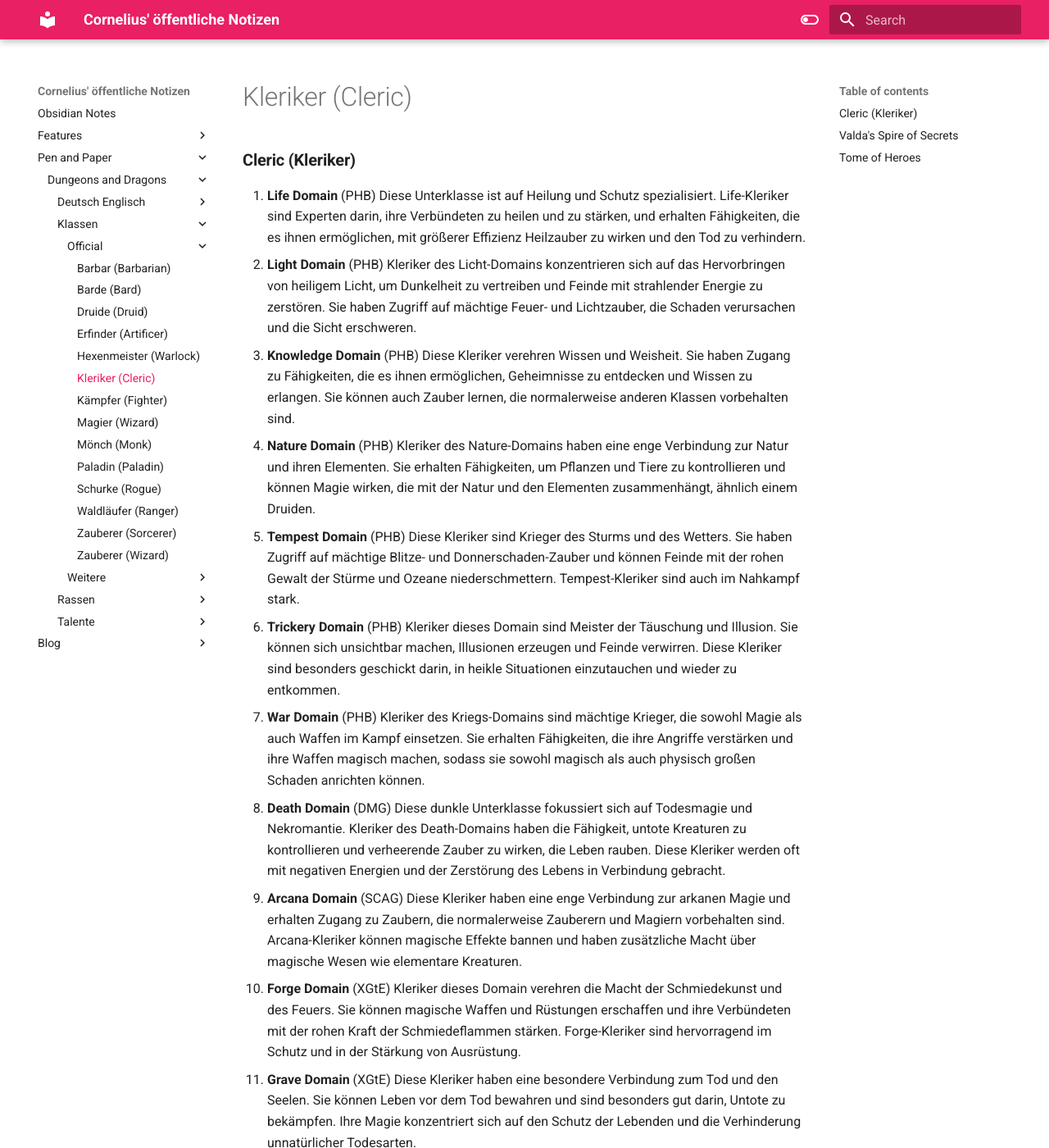
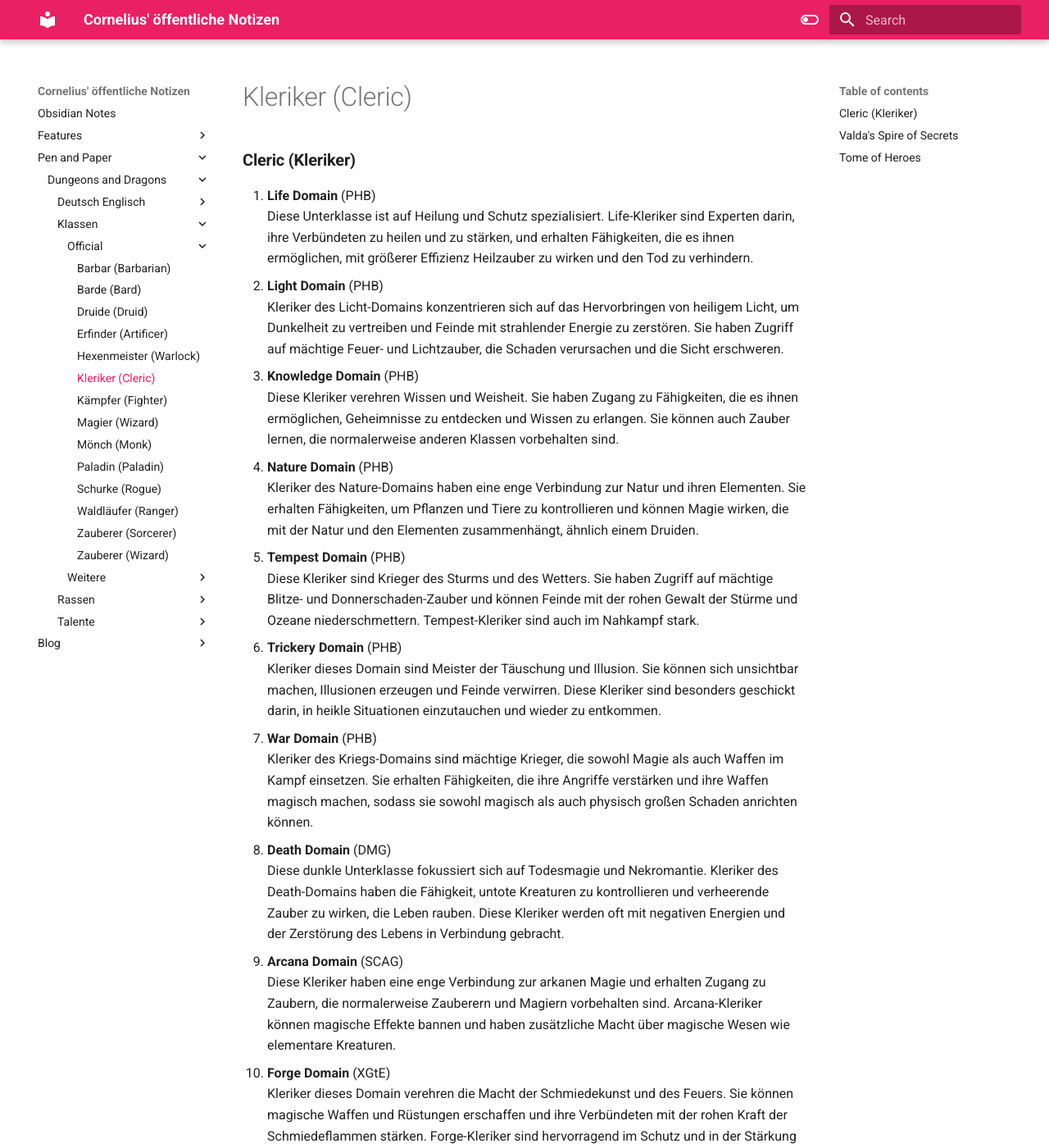
Before and after one commit to green-scorch/-green-scorch.github.io, an MkDocs documentation site: the page built from docs/Pen and Paper/Dungeons and Dragons/Klassen/Official/Kleriker (Cleric).md, in a window 1280 px wide and 1400 px high. Shown: the whole window at 82% size. Built offline with MkDocs 1.6.1 and Material for MkDocs 9.7.7, drawn with Linux system fonts in a browser that asks for light colours; some of the changed text lies outside the part shown.

Commit message:
Formatting

```diff
--- a/docs/Pen and Paper/Dungeons and Dragons/Klassen/Official/Kleriker (Cleric).md
+++ b/docs/Pen and Paper/Dungeons and Dragons/Klassen/Official/Kleriker (Cleric).md
@@ -1,87 +1,87 @@
 
 ### **Cleric (Kleriker)**
 
-1. **Life Domain** (PHB)
+1. **Life Domain** (PHB)<br/>
    Diese Unterklasse ist auf Heilung und Schutz spezialisiert. Life-Kleriker sind Experten darin, ihre Verbündeten zu heilen und zu stärken, und erhalten Fähigkeiten, die es ihnen ermöglichen, mit größerer Effizienz Heilzauber zu wirken und den Tod zu verhindern.
     <br/>
-2. **Light Domain** (PHB)
+2. **Light Domain** (PHB)<br/>
    Kleriker des Licht-Domains konzentrieren sich auf das Hervorbringen von heiligem Licht, um Dunkelheit zu vertreiben und Feinde mit strahlender Energie zu zerstören. Sie haben Zugriff auf mächtige Feuer- und Lichtzauber, die Schaden verursachen und die Sicht erschweren.
     <br/>
-3. **Knowledge Domain** (PHB)
+3. **Knowledge Domain** (PHB)<br/>
    Diese Kleriker verehren Wissen und Weisheit. Sie haben Zugang zu Fähigkeiten, die es ihnen ermöglichen, Geheimnisse zu entdecken und Wissen zu erlangen. Sie können auch Zauber lernen, die normalerweise anderen Klassen vorbehalten sind.
     <br/>
-4. **Nature Domain** (PHB)
+4. **Nature Domain** (PHB)<br/>
    Kleriker des Nature-Domains haben eine enge Verbindung zur Natur und ihren Elementen. Sie erhalten Fähigkeiten, um Pflanzen und Tiere zu kontrollieren und können Magie wirken, die mit der Natur und den Elementen zusammenhängt, ähnlich einem Druiden.
     <br/>
-5. **Tempest Domain** (PHB)
+5. **Tempest Domain** (PHB)<br/>
    Diese Kleriker sind Krieger des Sturms und des Wetters. Sie haben Zugriff auf mächtige Blitze- und Donnerschaden-Zauber und können Feinde mit der rohen Gewalt der Stürme und Ozeane niederschmettern. Tempest-Kleriker sind auch im Nahkampf stark.
     <br/>
-6. **Trickery Domain** (PHB)
+6. **Trickery Domain** (PHB)<br/>
    Kleriker dieses Domain sind Meister der Täuschung und Illusion. Sie können sich unsichtbar machen, Illusionen erzeugen und Feinde verwirren. Diese Kleriker sind besonders geschickt darin, in heikle Situationen einzutauchen und wieder zu entkommen.
     <br/>
-7. **War Domain** (PHB)
+7. **War Domain** (PHB)<br/>
    Kleriker des Kriegs-Domains sind mächtige Krieger, die sowohl Magie als auch Waffen im Kampf einsetzen. Sie erhalten Fähigkeiten, die ihre Angriffe verstärken und ihre Waffen magisch machen, sodass sie sowohl magisch als auch physisch großen Schaden anrichten können.
     <br/>
-8. **Death Domain** (DMG)
+8. **Death Domain** (DMG)<br/>
    Diese dunkle Unterklasse fokussiert sich auf Todesmagie und Nekromantie. Kleriker des Death-Domains haben die Fähigkeit, untote Kreaturen zu kontrollieren und verheerende Zauber zu wirken, die Leben rauben. Diese Kleriker werden oft mit negativen Energien und der Zerstörung des Lebens in Verbindung gebracht.
     <br/>
-9. **Arcana Domain** (SCAG)
+9. **Arcana Domain** (SCAG)<br/>
    Diese Kleriker haben eine enge Verbindung zur arkanen Magie und erhalten Zugang zu Zaubern, die normalerweise Zauberern und Magiern vorbehalten sind. Arcana-Kleriker können magische Effekte bannen und haben zusätzliche Macht über magische Wesen wie elementare Kreaturen.
     <br/>
-10. **Forge Domain** (XGtE)
+10. **Forge Domain** (XGtE)<br/>
     Kleriker dieses Domain verehren die Macht der Schmiedekunst und des Feuers. Sie können magische Waffen und Rüstungen erschaffen und ihre Verbündeten mit der rohen Kraft der Schmiedeflammen stärken. Forge-Kleriker sind hervorragend im Schutz und in der Stärkung von Ausrüstung.
     <br/>
-11. **Grave Domain** (XGtE)
+11. **Grave Domain** (XGtE)<br/>
     Diese Kleriker haben eine besondere Verbindung zum Tod und den Seelen. Sie können Leben vor dem Tod bewahren und sind besonders gut darin, Untote zu bekämpfen. Ihre Magie konzentriert sich auf den Schutz der Lebenden und die Verhinderung unnatürlicher Todesarten.
     <br/>
-12. **Order Domain** (TCoE)
+12. **Order Domain** (TCoE)<br/>
     Kleriker dieses Domain sind Verfechter von Gesetzen und Ordnung. Sie nutzen ihre Magie, um ihre Verbündeten zu inspirieren und Feinde zu unterdrücken. Sie können Verbündete stärken, indem sie ihnen den Befehl geben, zu handeln, und Feinde zwingen, ihre Befehle zu befolgen.
     <br/>
-13. **Peace Domain** (TCoE)
+13. **Peace Domain** (TCoE)<br/>
     Kleriker des Friedens-Domains fokussieren sich auf Heilung, Unterstützung und Diplomatie. Sie haben die Fähigkeit, Konflikte zu schlichten und Verbündete auf wundersame Weise zu heilen. Ihre Magie stärkt ihre Verbündeten und schützt sie vor Schaden.
     <br/>
-14. **Twilight Domain** (TCoE)
+14. **Twilight Domain** (TCoE)<br/>
     Kleriker dieser Unterklasse haben eine enge Verbindung zur Dämmerung und dem Gleichgewicht zwischen Licht und Dunkelheit. Sie können magische Dunkelheit erzeugen und Feinde mit nächtlicher Macht überwältigen, während sie gleichzeitig Verbündete in der Dunkelheit schützen.
     <br/>
 
 
 ### **Valda's Spire of Secrets**
 
-1. **Destruction Domain**
+1. **Destruction Domain**  <br/>
     Kleriker dieses Domänenpfades verehren Götter der Zerstörung, die auf das Brechen und Zerschlagen der Schöpfung fokussiert sind. Sie nutzen zerstörerische Magie, um Gebäude einzureißen, Städte in Schutt zu legen und ihre Feinde mit Blitz und Feuer zu vernichten. Diese Kleriker setzen auf rohe, unbändige Gewalt und sind Meister der Entropie.
     <br/>
-2. **Madness Domain**
+2. **Madness Domain**  <br/>
     Kleriker dieser Domäne folgen einem Gott des Wahnsinns. Ihre göttliche Magie verleiht ihnen die Fähigkeit, ihre Feinde in den Wahnsinn zu treiben, Verwirrung zu stiften und die Realität um sie herum zu verzerren. Diese Priester nutzen Chaos, um sowohl Verbündete als auch Feinde zu beeinflussen, und ihre Magie ist unberechenbar.
     <br/>
-3. **Pestilence Domain**
+3. **Pestilence Domain**  <br/>
     Diese Kleriker dienen Göttern der Seuchen und Krankheiten. Sie nutzen Fäulnis und Infektionen, um ihre Feinde zu schwächen und ganze Landstriche zu verseuchen. Ihre göttliche Macht verleiht ihnen die Fähigkeit, Krankheiten zu verbreiten und gleichzeitig Immunität gegen ihre verheerenden Effekte zu erhalten.
     <br/>
-4. **Rum Domain**
+4. **Rum Domain**  <br/>
     Diese Kleriker folgen Göttern der Feste und des Rausches. Ihre Magie dreht sich um das Verbreiten von Freude, Alkohol und Gemeinschaft. Sie stärken ihre Verbündeten durch ausgelassene Feiern und sind in der Lage, Gegner durch Charme und Glück zu überwinden.
     <br/>
-5. **Travel Domain**
+5. **Travel Domain**  <br/>
     Kleriker der Reisedomäne verehren Götter des Reisens und des Handels. Sie bieten Schutz auf Reisen, sind Meister der Fortbewegung und können durch Magie Entfernungen schnell überwinden. Diese Kleriker sind perfekt geeignet für Charaktere, die viel unterwegs sind und in gefährlichen Umgebungen unterwegs sind.
     <br/>
-6. **Wealth Domain**
+6. **Wealth Domain**  <br/>
     Diese Kleriker verehren Götter des Reichtums und der Fülle. Sie nutzen göttliche Magie, um Wohlstand zu vermehren, materielle Reichtümer anzuhäufen und ihre Verbündeten mit finanzieller Macht zu stärken. Diese Priester sind in der Lage, Gold und Reichtum zu manipulieren, um ihre Ziele zu erreichen.
 
 
 ### **Tome of Heroes**
 
-1. **Black Powder Domain**
+1. **Black Powder Domain**<br/>
     Dieser Kleriker kanalisiert die unvorhersehbare und zerstörerische Kraft von Schwarzpulver. Ihre Magie kann explosive Effekte hervorrufen, und sie können Schusswaffen und alchemistische Bomben segnen.
     <br/>
-2. **Hunt Domain**
+2. **Hunt Domain**<br/>
     Kleriker dieser Domäne sind Jäger und Beschützer von Siedlungen. Sie erhalten Fähigkeiten, um Feinde zu verfolgen, zu fangen und zu töten. Diese Domäne wird oft von Göttern des Waldes und der Jagd verehrt.
     <br/>
-3. **Mercy Domain**
+3. **Mercy Domain**<br/>
     Kleriker der Barmherzigkeit stehen zwischen Leben und Tod. Sie können sowohl Heilung bringen als auch das Leiden durch einen schnellen Tod beenden. Diese Domäne betont den Kontrast zwischen Heilung und Gnade im Krieg.
     <br/>
-4. **Portal Domain**
+4. **Portal Domain**<br/>
     Kleriker dieser Domäne beschützen und nutzen die Tore zwischen den Ebenen. Sie erhalten Fähigkeiten, um Risse in der Realität zu manipulieren und sich durch die Ebenen zu bewegen.
     <br/>
-5. **Shadow Domain**
+5. **Shadow Domain**<br/>
     Diese Kleriker kontrollieren die Dunkelheit und agieren im Verborgenen. Sie können Schatten nutzen, um Feinde zu fesseln und sich selbst zu tarnen. Ihre Magie umfasst täuschende und düstere Kräfte.
     <br/>
-6. **Wind Domain**
+6. **Wind Domain**<br/>
     Kleriker der Winddomäne beherrschen die mächtigen Winde. Sie erhalten Fähigkeiten, um die Elemente des Windes zu lenken und im Kampf oder bei der Fortbewegung die Macht der Lüfte zu nutzen.
```
Also changed, not shown: docs/Pen and Paper/Dungeons and Dragons/Klassen/Official/Barde (Bard).md (+6 -6 lines), docs/Pen and Paper/Dungeons and Dragons/Klassen/Official/Druide (Druid).md (+19 -19 lines), docs/Pen and Paper/Dungeons and Dragons/Klassen/Official/Erfinder (Artificer).md (+4 -4 lines), docs/Pen and Paper/Dungeons and Dragons/Klassen/Official/Hexenmeister (Warlock).md (+20 -20 lines), docs/Pen and Paper/Dungeons and Dragons/Klassen/Official/Kämpfer (Fighter).md (+22 -22 lines).
